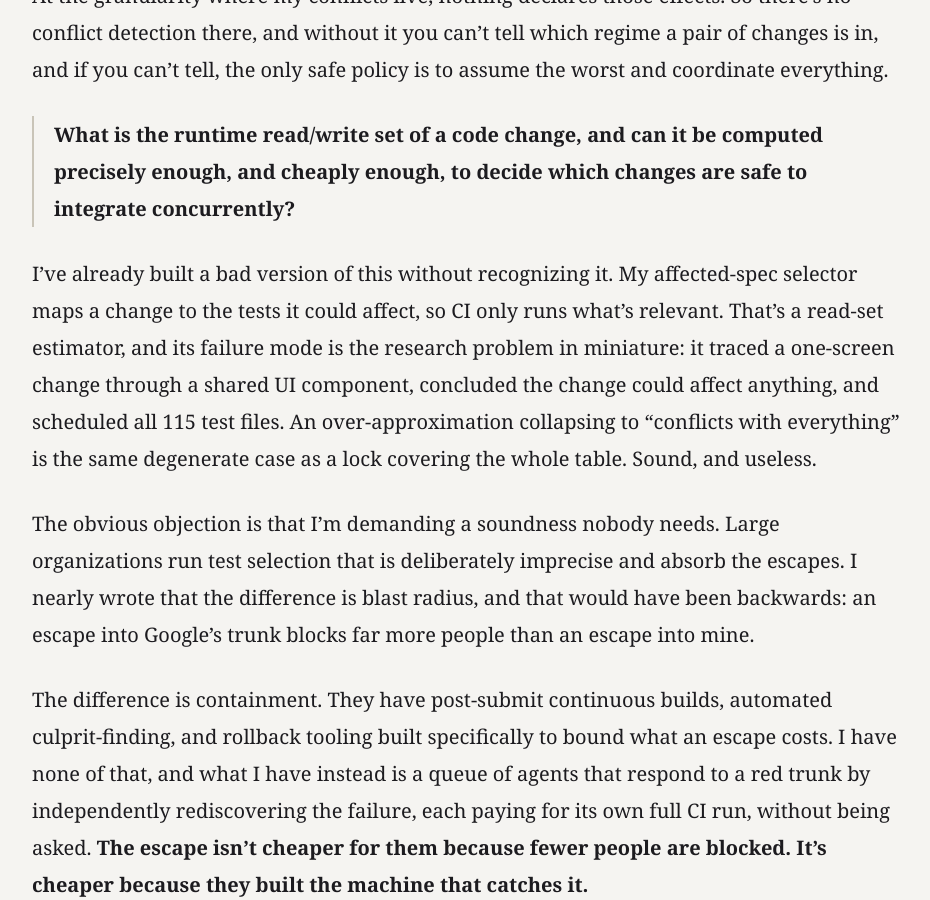
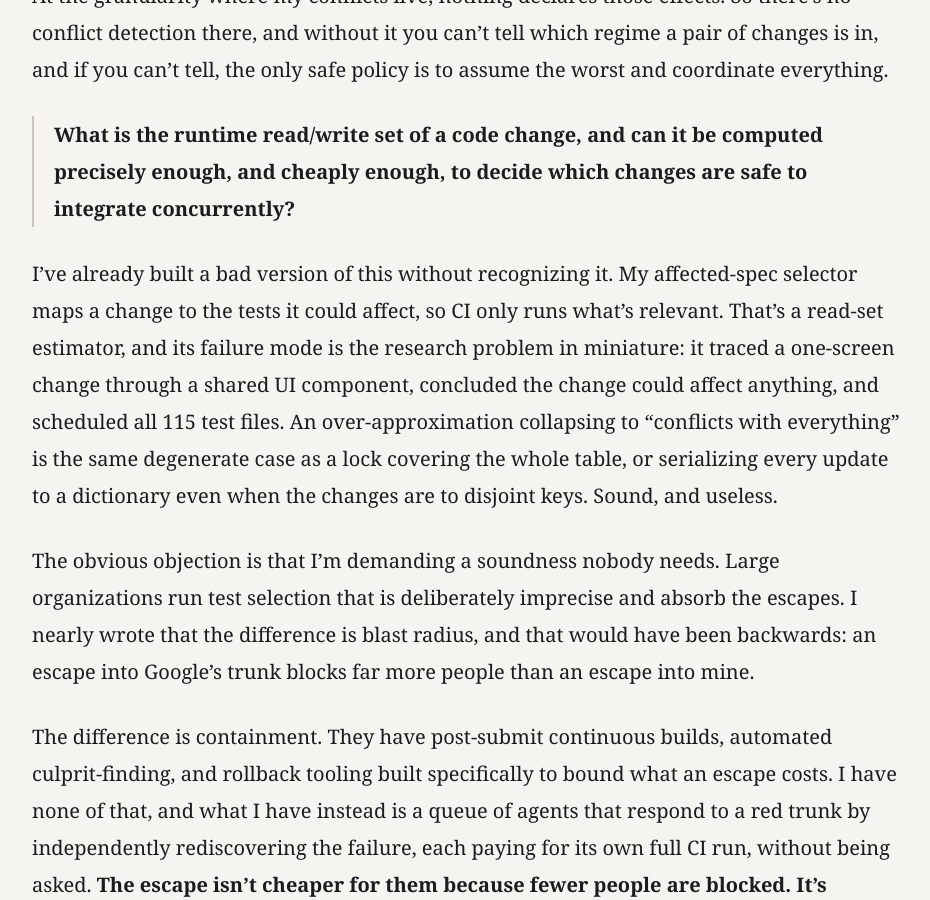
Before and after one commit to cmeiklejohn/cmeiklejohn.github.io, a Jekyll site: the page built from _posts/2026-07-26-one-writer.markdown, in a window 1280 px wide and 900 px high, scrolled down 12482 px. Shown: the whole window, without its empty margins (172-1102 px from the left). Built offline with Jekyll 4.4.1, drawn with Linux system fonts in a browser that asks for light colours; some web fonts are replaced.

Commit message:
Extend the over-approximation analogy with disjoint dictionary keys
Same degenerate case: serialize everything even when the updates cannot conflict.

Co-authored-by: Christopher S. Meiklejohn <christopher.meiklejohn@gmail.com>

```diff
--- a/_posts/2026-07-26-one-writer.markdown
+++ b/_posts/2026-07-26-one-writer.markdown
@@ -162,7 +162,7 @@ At the granularity where my conflicts live, nothing declares those effects. So t
 
 > **What is the runtime read/write set of a code change, and can it be computed precisely enough, and cheaply enough, to decide which changes are safe to integrate concurrently?**
 
-I've already built a bad version of this without recognizing it. My affected-spec selector maps a change to the tests it could affect, so CI only runs what's relevant. That's a read-set estimator, and its failure mode is the research problem in miniature: it traced a one-screen change through a shared UI component, concluded the change could affect anything, and scheduled all 115 test files. An over-approximation collapsing to "conflicts with everything" is the same degenerate case as a lock covering the whole table. Sound, and useless.
+I've already built a bad version of this without recognizing it. My affected-spec selector maps a change to the tests it could affect, so CI only runs what's relevant. That's a read-set estimator, and its failure mode is the research problem in miniature: it traced a one-screen change through a shared UI component, concluded the change could affect anything, and scheduled all 115 test files. An over-approximation collapsing to "conflicts with everything" is the same degenerate case as a lock covering the whole table, or serializing every update to a dictionary even when the changes are to disjoint keys. Sound, and useless.
 
 The obvious objection is that I'm demanding a soundness nobody needs. Large organizations run test selection that is deliberately imprecise and absorb the escapes. I nearly wrote that the difference is blast radius, and that would have been backwards: an escape into Google's trunk blocks far more people than an escape into mine.
 
```
